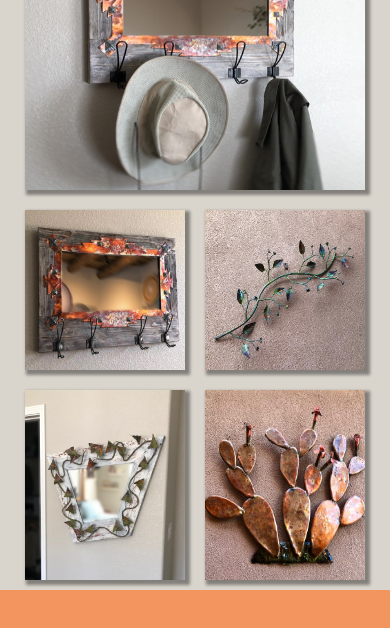
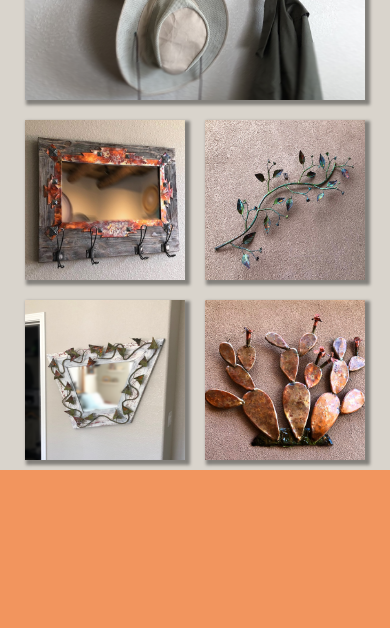
Before and after one commit to juerk/copper-accent, a plain HTML site: page index.html in a window 390 px wide. Shown: the part 2098-2726 px from the top of the page. Drawn offline with nearby package versions, Linux system fonts and the light colour scheme; a web font is replaced by a local one.

Commit message:
400px and smaller gallery now working.

```diff
--- a/style.css
+++ b/style.css
@@ -347,6 +347,9 @@ footer{
 
 
 @media only screen and (max-width: 400px) {
+  body {
+    background-color: #336666;
+  }
   #section2 {
     background-image: url(img/ca-bg2.png);
     background-repeat: no-repeat;
@@ -359,8 +362,7 @@ footer{
     display: grid;
     justify-content: center;
     grid-template-columns: 180px 180px;
-    grid-template-rows: repeat(12, 180px);
-
+    grid-template-rows: 90px 180px 180px 180px 180px 180px 180px 180px 180px 180px 180px 180px 180px;
   }
 
   .gallerycontainer div {
@@ -408,7 +410,6 @@ footer{
     height: 80px;
     grid-column: span 2;
     text-align: center;
-
   }
   .galleryheader h1 {
     letter-spacing: 1px;
@@ -464,7 +465,7 @@ footer{
 
   #pricklypear {
     grid-column: span 1;
-    grid-row: span 2;
+
   }
 
 
```
